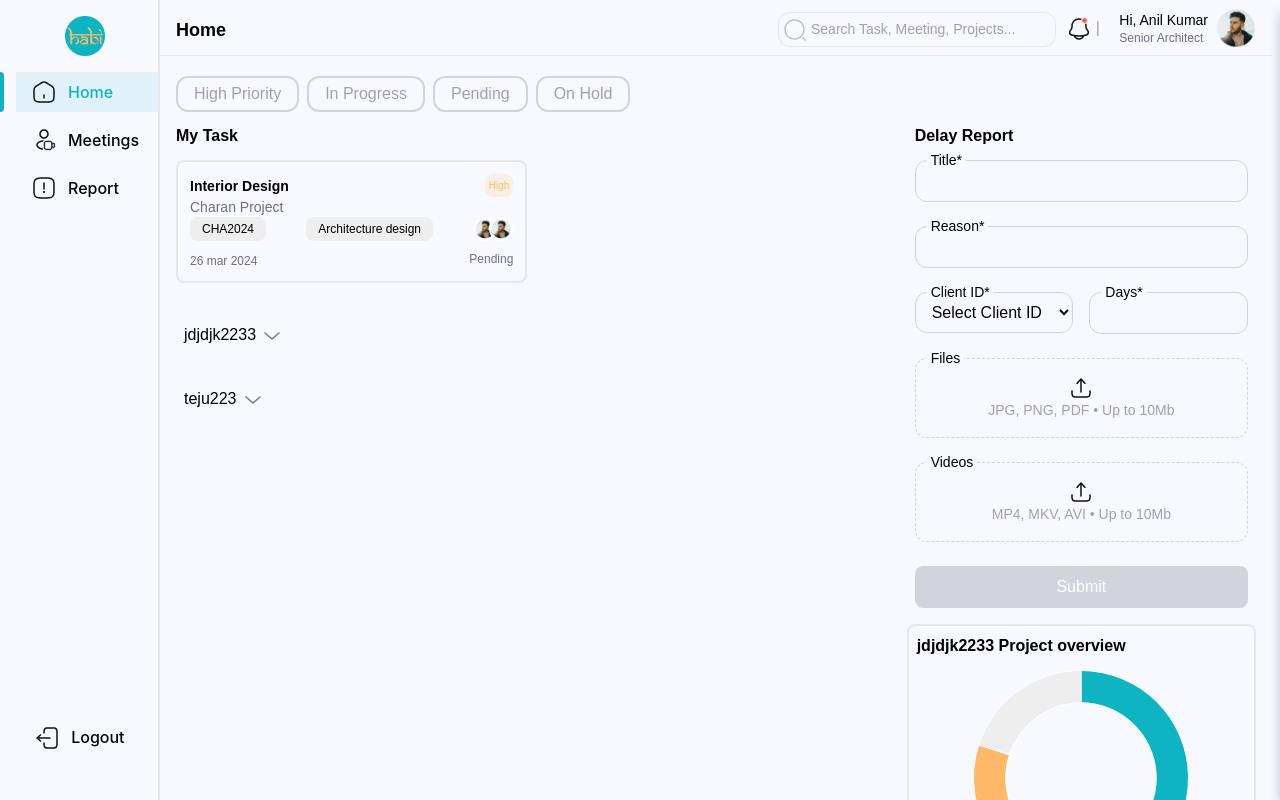
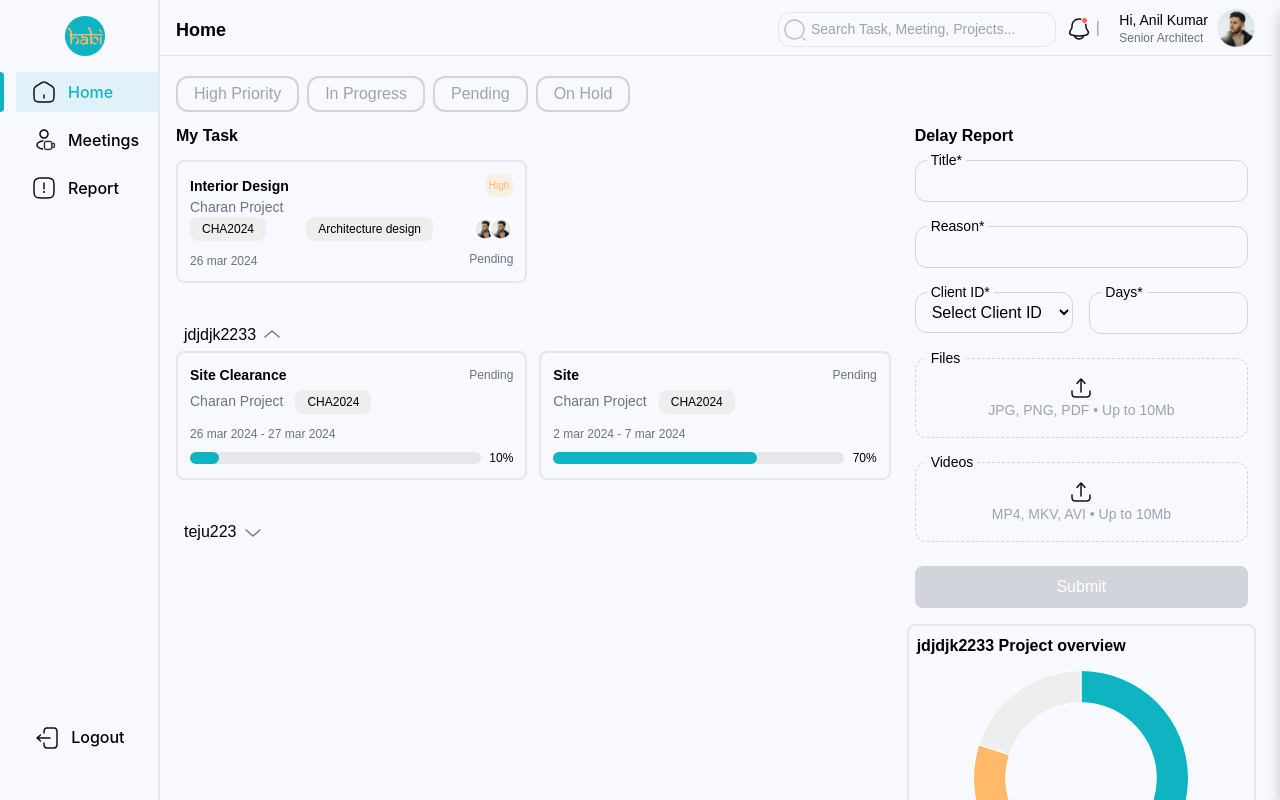
Before and after one commit to tejudharanesh/HABI_internal, a React (Vite) app: page /dashboard in a window 1280 px wide. Shown: the top 800 px of the page. Built offline with nearby package versions, Linux system fonts and the light colour scheme; a web font is replaced by a local one.

Commit message:
added priority

```diff
--- a/src/pages/Admin/Home.jsx
+++ b/src/pages/Admin/Home.jsx
@@ -20,7 +20,7 @@ function Home({ role }) {
 
   const [selectedTask, setSelectedTask] = useState({}); // New state for selected task
 
-  const [openClientIndex, setOpenClientIndex] = useState(null);
+  const [openClientIndex, setOpenClientIndex] = useState(0);
 
   const toggleClientTasks = (clientIndex) => {
     if (openClientIndex === clientIndex) {
```
